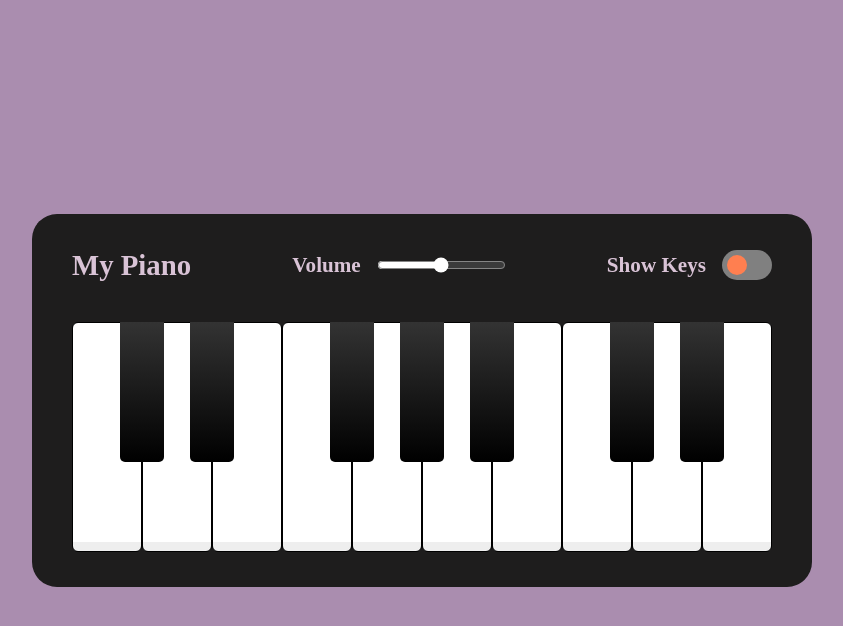
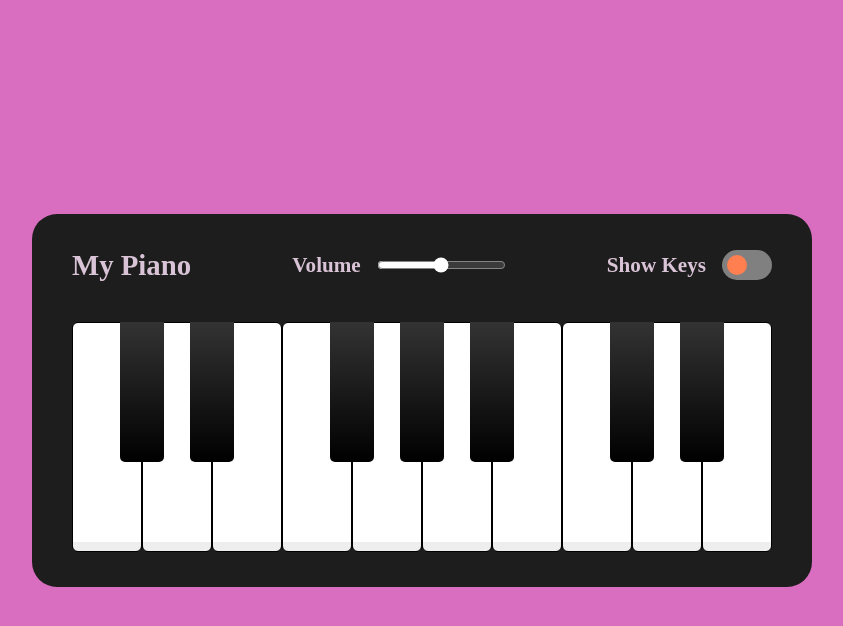
Before and after one commit to mehanig001/MyPiano, a plain HTML site: page index.html in a window 1280 px wide. Both pictures are taken after a click on the checkbox 964 px from the left and 265 px from the top of the page. Shown: the whole page, without its empty margins (218-1061 px from the left). Drawn offline with Linux system fonts and the light colour scheme.

Commit message:
bg-mouse

```diff
--- a/index.html
+++ b/index.html
@@ -6,7 +6,7 @@
     <link rel="stylesheet" href="style.css">
     <title>MyPiano</title>
 </head>
-<body>
+<body id="myDiv">
     <div class="Main">
         <header>
             <h2>My Piano</h2>
--- a/script.js
+++ b/script.js
@@ -39,3 +39,11 @@ const hideShowKeys = () => {
 ShowKeys.addEventListener("click",hideShowKeys);
 volumeSlider.addEventListener("input", handleVolume);
 document.addEventListener("keydown", pressedKey);
+
+
+document.getElementById("myDiv").onmousemove = function() {
+    //Set random background color
+
+    myDiv.style.backgroundColor = "#" + ((1 << 24) * Math.random() | 0).toString(16);
+
+}
--- a/style.css
+++ b/style.css
@@ -194,3 +194,7 @@ header .Col span{
 
     }
 }
+
+#myDiv{
+    transition: 0.5s;
+}
```
